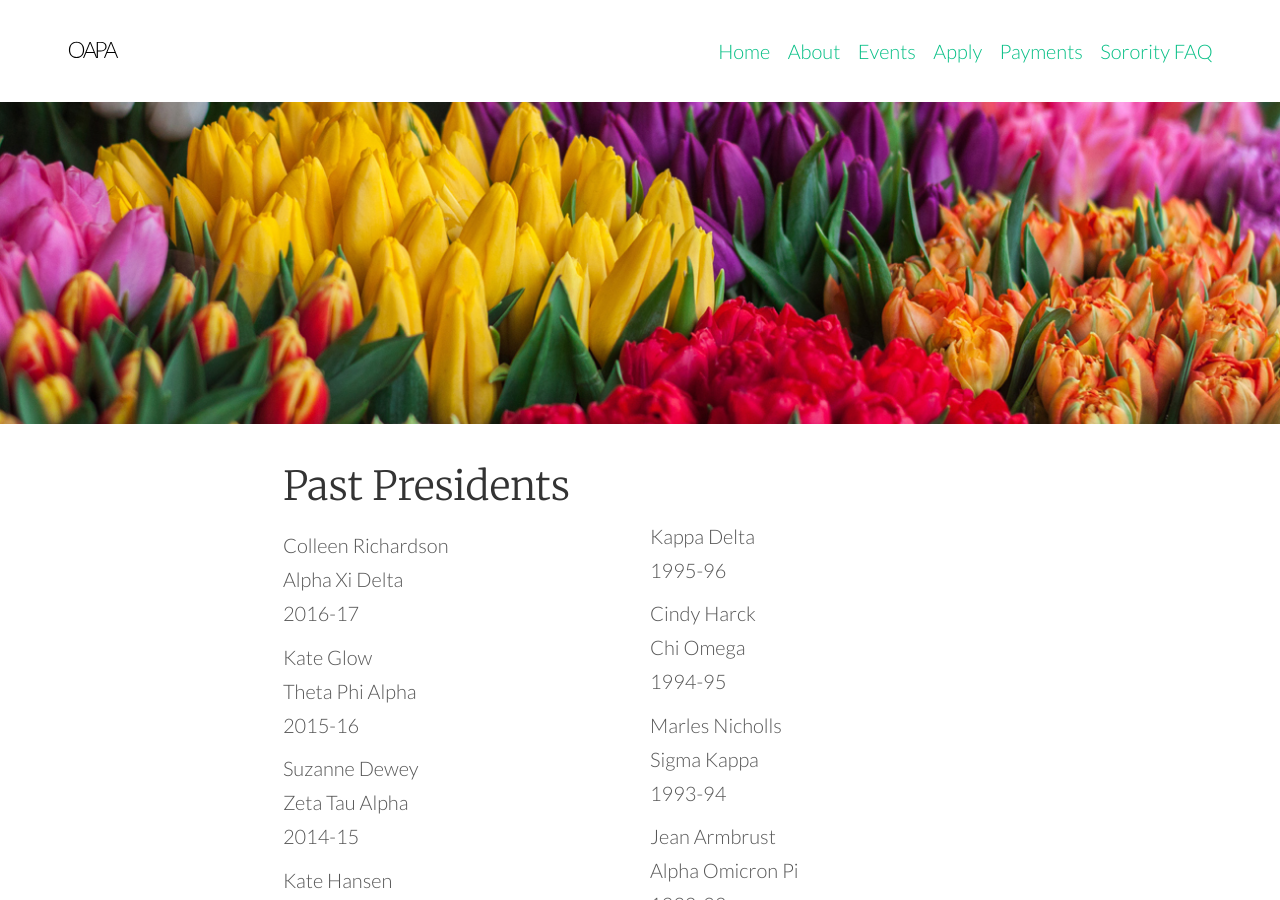
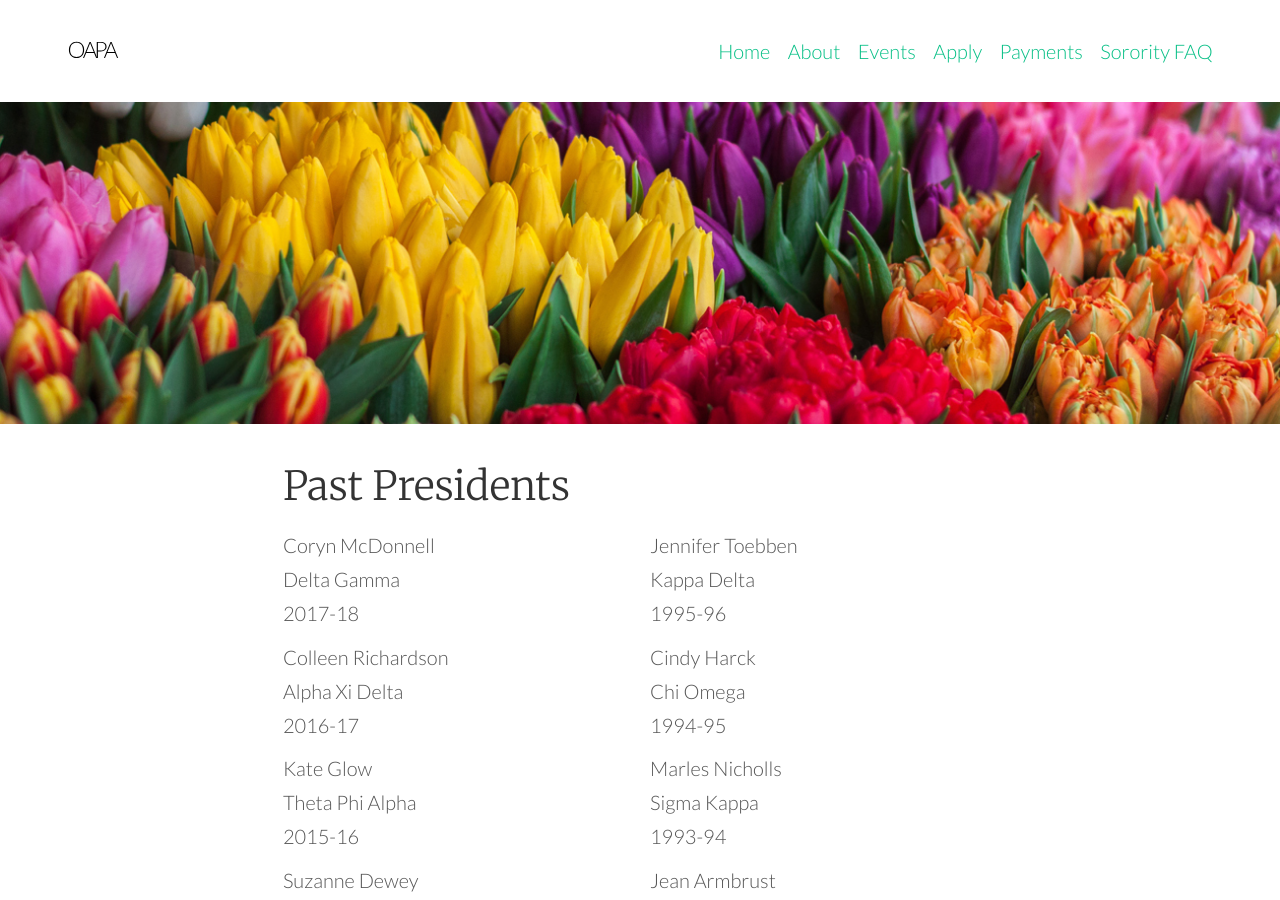
Before and after one commit to courtneyxann/oapa, a Jekyll site: the page built from docs/past-presidents.md, in a window 1280 px wide and 900 px high. Built offline with Jekyll 4.4.1, drawn with Linux system fonts in a browser that asks for light colours.

Commit message:
updating past presidents.

```diff
--- a/docs/past-presidents.md
+++ b/docs/past-presidents.md
@@ -5,6 +5,11 @@
 
 <div>
 
+<ul>
+<li>Coryn McDonnell</li>
+<li>Delta Gamma</li>
+<li>2017-18</li>
+</ul>
 <ul>
 <li>Colleen Richardson</li>
 <li>Alpha Xi Delta</li>
```
